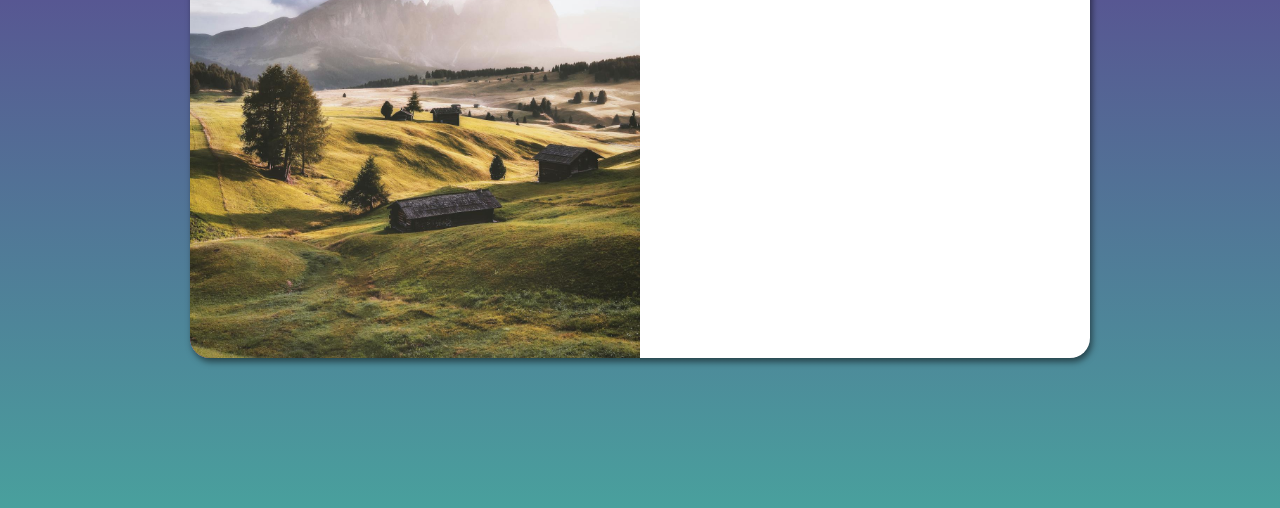
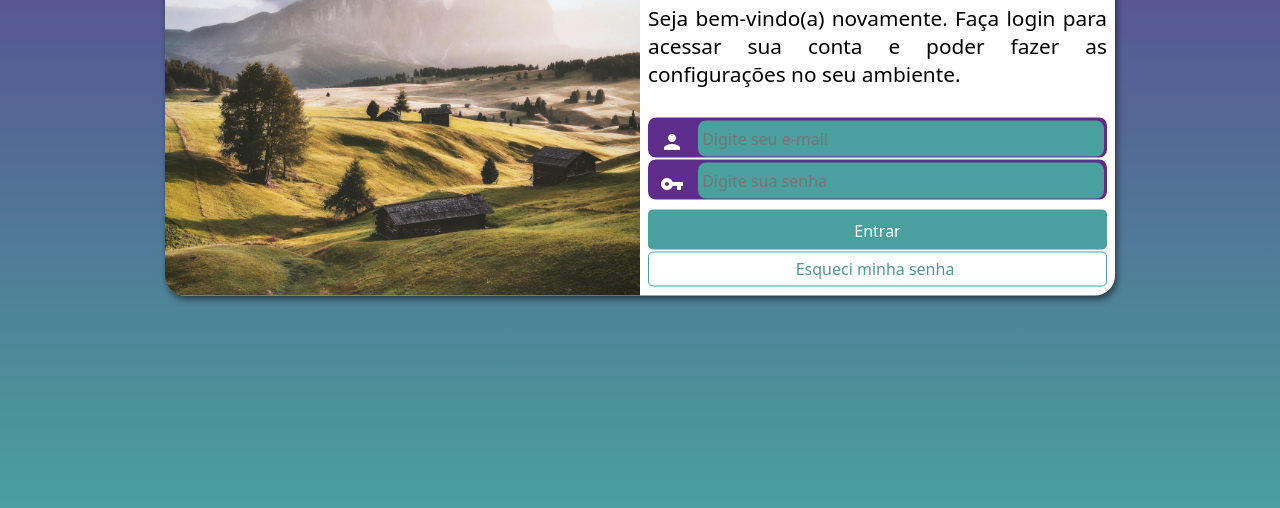
Before and after one commit to Ricardo-ia-1/projeto-login, a plain HTML site: page index.html in a window 1280 px wide. Shown: the part 292-800 px from the top of the page. Drawn offline with Linux system fonts and the light colour scheme.

Commit message:
projeto finalizado

```diff
--- a/estilos/midia-queries.css
+++ b/estilos/midia-queries.css
@@ -8,10 +8,11 @@
 
     section#login {
         width: 90vw;
+        height: 310px;
     }
 
     section#login > div#imagem {
-        float: left;
+        float: right;
         width: 35%;
         height: 100%;
     }
@@ -22,6 +23,15 @@
         height: 100%;
         box-sizing: border-box;
     }
+
+        div#formulario > h1 {
+    font-size: 2em;
+}
+
+    div#formulario > p {
+    margin: 15px 0px 20px 0px;
+    font-size: 1.1em;
+}
 }
 
 @media screen and (min-width: 1028px) {
@@ -30,8 +40,8 @@
     }
 
     section#login {
-        width: 900px;
-
+        width: 950px;
+        height: 375px;
     }
 
     section#login > div#imagem {
@@ -45,4 +55,14 @@
         width: 50%;
         height: 100%;
     }
+
+    div#formulario > h1 {
+    font-size: 2.5em;
 }
+
+
+    div#formulario > p {
+    font-size: 1.3em;
+    margin: 20px 0px 30px 0px;
+}
+}
--- a/estilos/style.css
+++ b/estilos/style.css
@@ -7,9 +7,9 @@ Lilas: #5f2d8c
 */
 
 * {
-    font-family: 'Segoe UI', Tahoma, Geneva, Verdana, sans-serif;
-    margin: 0;
-    padding: 0;
+    font-family: system-ui, -apple-system, BlinkMacSystemFont, 'Segoe UI', Roboto, Oxygen, Ubuntu, Cantarell, 'Open Sans', 'Helvetica Neue', sans-serif;
+    margin: 0px;
+    padding: 0px;
     box-sizing: border-box;
 }
 
@@ -21,39 +21,135 @@ body, html {
 
 main {
     position: relative;
-    display: flex;
-    justify-content: center;
-    align-items: center;
     height: 100vh;
     width: 100vw;
+
 }
 
 section#login {
     position: absolute;
     top: 50%;
     left: 50%;
-    transform: translate(-50%, -50%);
     overflow: hidden;
 
     background-color: #ffffff;
     border-radius: 20px;
-    width: 300px;
-    height: 500px;
+    width: 280px;
+    height: 490px;
     box-shadow: 2px 4px 6px rgba(0, 0, 0, 0.501);
 
-    transition: width 0.2s , height 0.2s;
-    transition-timing-function: ease;
+    transform: translate(-50%, -50%);
 }
 
 section#login > div#imagem {
     display: block;
-    background: #5f2d8c url('../imagens/imagem.jpg') no-repeat center;
+    background: #5f2d8c url('../imagens/imagem.jpg') no-repeat ;
+    background-position: center;
     background-size: cover;
     height: 200px;
 
 }
 
-section#formulario {
+div#formulario {
     display: block;
-    padding: 20px;
+    padding: 8px;
+
 }
+
+div#formulario > h1 {
+    margin-bottom: 10px;
+    text-align: center;
+}
+
+div#formulario > p {
+    text-align: justify;
+    font-size: 0.8em;
+}
+
+form div#campo {
+    background-color: #5f2d8c;
+    border: 2px solid #5f2d8c;
+    display: block;
+    flex-direction: column;
+    width: 100%;
+    height: 40px;
+    margin: 2px 0px;
+    border-radius: 8px;
+
+}
+
+form div#campo > i {
+    font-size: 1.5em;
+    color: white;
+    margin: 10px;
+    vertical-align: middle;
+}
+
+form div#campo > input {
+    background-color: #49a09d;
+    font-size: 1em;
+    width: calc(100% - 49px);
+    height: 100%;
+    padding: 4px;
+    border-radius: 8px;
+    border: 0px;
+    outline: none;
+    transform: translateY(-1px);
+}
+
+form div#campo > input:focus-within {
+    background-color:  white;
+    }
+
+form div#campo > label {
+    display: none;
+    color: white;
+    font-size: 0.9em;
+    margin-top: 10px;
+}
+
+form input[type="submit"] {
+    display: block;
+    margin-top: 10px;
+    width: 100%;
+    height: 40px;
+    padding: 10px;
+    border: none;
+    border-radius: 5px;
+    background-color: #49a09d;
+    color: white;
+    font-size: 1em;
+    cursor: pointer;
+}
+
+form input[type="submit"]:hover {
+    background-color: #295a58;
+    transition: background-color 0.3s;
+    transition-timing-function: ease;
+}
+
+form a.botao {
+    border-radius: 5px;
+    display: block;
+    text-align: center;
+    font-size: 1em;
+    width: 100%;
+    height: 35px;
+    text-decoration: none;
+    background-color: white;
+    color: #4d9997;
+    border: 1px solid #49a09d;
+    padding-top: 5px;
+    margin-top: 2px;
+}
+
+form a.botao:hover {
+    background-color: #295a58;
+    color: white;
+    transition: background-color 0.3s;
+    transition-timing-function: ease;
+    }
+
+form  a.botao > i {
+    font-size: 0.8px;
+}
--- a/index.html
+++ b/index.html
@@ -4,6 +4,7 @@
     <meta charset="UTF-8">
     <meta name="viewport" content="width=device-width, initial-scale=1.0">
     <title>Login</title>
+    <link rel="stylesheet" href="https://fonts.googleapis.com/css2?family=Material+Icons" />
     <link rel="stylesheet" href="estilos/style.css">
     <link rel="stylesheet" href="estilos/midia-queries.css">
 </head>
@@ -11,10 +12,31 @@
     <main>
         <section id="login">
             <div id="imagem"></div>
-            <div>
+            <div id="formulario">
                 <h1>Login</h1>
                 <p>Seja bem-vindo(a) novamente. Faça login para acessar sua conta e poder fazer as configurações no seu ambiente.</p>
-                <form action="login.php" method="post"></form>
+                <form action="login.php" method="post">
+
+                    <div id="campo">
+                        <i class="material-icons">person</i>
+                        <input type="email" id="login" name="ilogin" placeholder="Digite seu e-mail" required maxlength="30">
+                        <label for="ilogin">login</label>
+                    </div>
+
+                    <div id="campo">
+                    <i class="material-icons">vpn_key</i>
+                    <input type="password" id="senha" name="senha" placeholder="Digite sua senha" required minlength="8">
+                    <label for="senha">Senha</label>
+                    </div>
+
+                    <div>
+                        <input type="submit" value="Entrar">
+                        <a href="#" class="botao">Esqueci minha senha <i class="material-icons">mail </i>
+
+                        </a>
+                    </div>
+
+                </form>
             </div>
         </section>
     </main>
```
